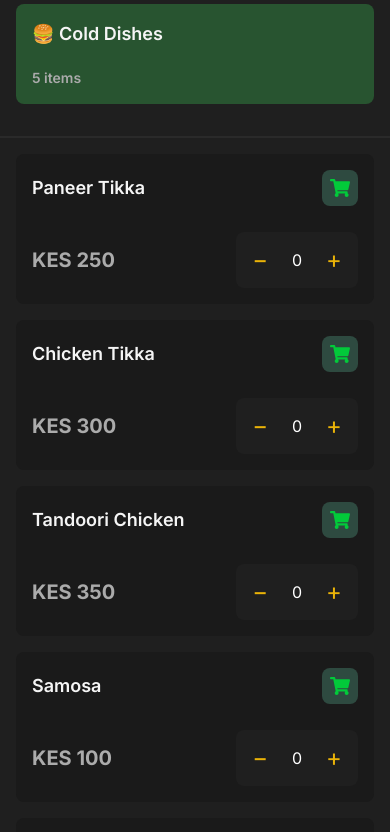
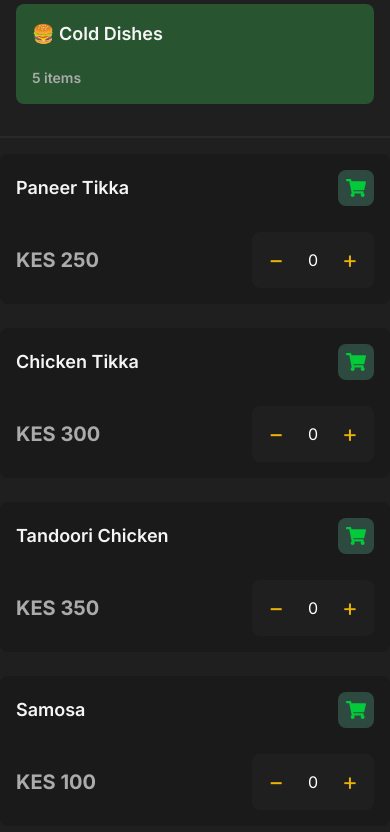
Before and after one commit to Eustachekamala/POS-Restaurant, a React (Vite) app: page /menu in a window 390 px wide. Shown: the part 1500-2332 px from the top of the page. Built offline with nearby package versions, Linux system fonts and the light colour scheme.

Commit message:
done with the responsive

```diff
--- a/src/components/Menu/MenuContainer.jsx
+++ b/src/components/Menu/MenuContainer.jsx
@@ -59,7 +59,7 @@ const MenuContainer = () => {
         </div>
         <hr className="border-[#2a2a2a] border-t-2 mt-4" />
 
-        <div className="grid grid-cols-1 sm:grid-cols-2 md:grid-cols-3 lg:grid-cols-4 gap-4 px-4 sm:px-6 md:px-8 lg:px-10 py-4 w-full">
+        <div className="grid grid-cols-1 sm:grid-cols-2 md:grid-cols-3 lg:grid-cols-4 gap-6 px-x sm:px-6 md:px-8 lg:px-10 py-4 w-full">
             {
                 selected?.items.map((item) => {
                     return (
--- a/src/components/tables/TableCard.jsx
+++ b/src/components/tables/TableCard.jsx
@@ -18,7 +18,7 @@ const TableCard = ({name, seats, initials, status, key}) => {
     <div
     onClick={() => handleClick(name)}
     key={key}
-    className="w-full sm:w-[300px] bg-[#262626] rounded-lg p-4 cursor-pointer hover:bg-[#1f1f1f]"
+    className="w-full sm:w-[300px] bg-[#262626] rounded-lg p-4 cursor-pointer hover:bg-[#1f1f1f] hover:border-gray-400 hover:shadow-lg"
     >
         <div className="flex items-center justify-between px-1">
             <h1 className="text-[#f5f5f5] text-xl font-semibold">{name}</h1>
--- a/src/pages/Menu.jsx
+++ b/src/pages/Menu.jsx
@@ -13,7 +13,7 @@ const Menu = () => {
   return (
    <section className="bg-[#1f1f1f] md:h-[calc(100vh-5rem)] overflow-hidden flex flex-col md:flex-row gap-3 mb-[63px] md:mb-0">
     {/** Left Div */}
-    <div className="flex-[3]">
+    <div className="flex-[3] md:h-[800px]">
         <div className="flex sm:flex-row items-center justify-between px-4 sm:px-6 md:px-8 lg:px-10 py-4 mt-2 gap-4 sm:gap-0">
             <div className="flex items-center gap-4">
                 <BackButton />
@@ -37,7 +37,7 @@ const Menu = () => {
     </div>
 
     {/** Right Div */}
-    <div className="flex-[1] bg-[#1a1a1a] mt-4 mr-3 h-[780px] rounded-lg pt-2">
+    <div className="flex-[1] bg-[#1a1a1a] mt-4 mr-3 h-[780px] md:h-[800px] rounded-lg pt-2">
         {/** Customer Info */}
         <CustomerInfo />
         <hr className="border-[#2a2a2a] border-t-2" />
```
